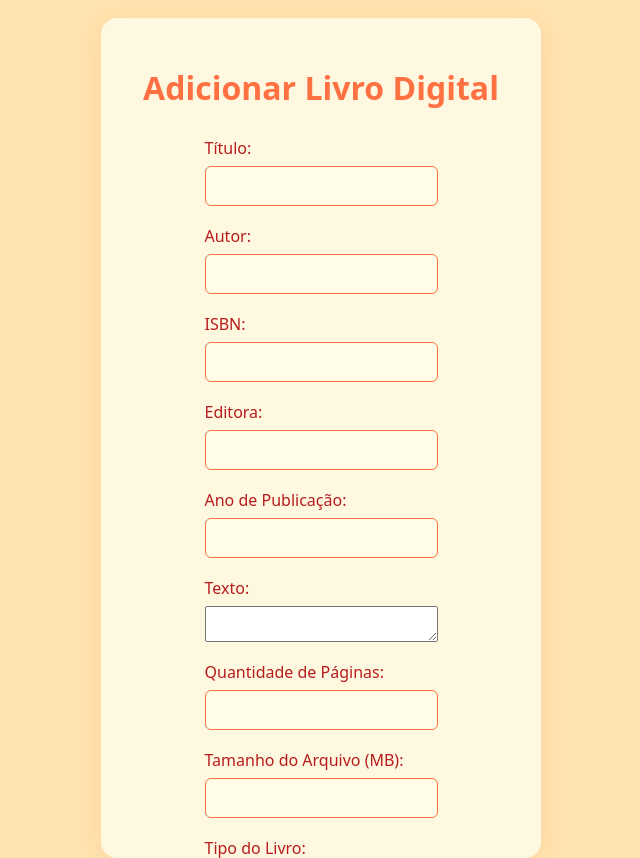
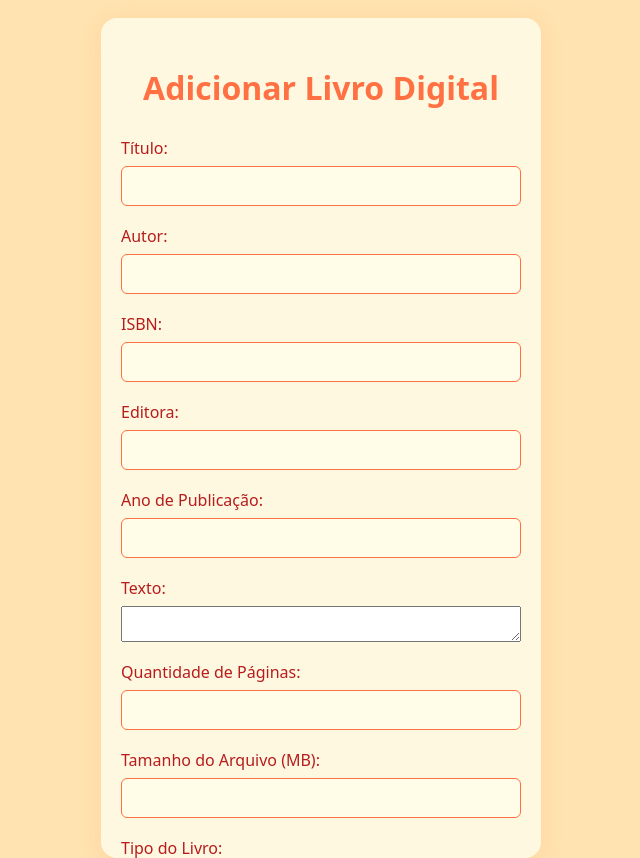
Before and after one commit to brenohabib/Acedig, a React (Vite) app: page /adicionar-livro in a window 1280 px wide. Shown: the whole page, without its empty margins (319-959 px from the left). Built offline with nearby package versions, Linux system fonts and the light colour scheme.

Commit message:
Modified input to fit div

```diff
--- a/src/components/Login.css
+++ b/src/components/Login.css
@@ -18,12 +18,12 @@ body, html {
   min-height: 420px;
   margin: 0 auto;
   padding: 40px 32px;
-  background: #fff8e1; /* amarelo bem claro */
+  background: #fff8e1;
   border-radius: 16px;
-  box-shadow: 0 4px 24px rgba(255, 87, 34, 0.10); /* sombra avermelhada suave */
+  box-shadow: 0 4px 24px rgba(255, 87, 34, 0.10);
   display: flex;
   flex-direction: column;
-  align-items: center;
+  /* align-items: center; <- remover esta linha */
   color: #222;
   position: absolute;
   top: 50%;
@@ -114,6 +114,7 @@ button[type="submit"] {
   cursor: pointer;
   transition: background 0.2s;
   margin-top: 8px;
+  align-self: center;
 }
 
 button[type="submit"]:hover {
```
